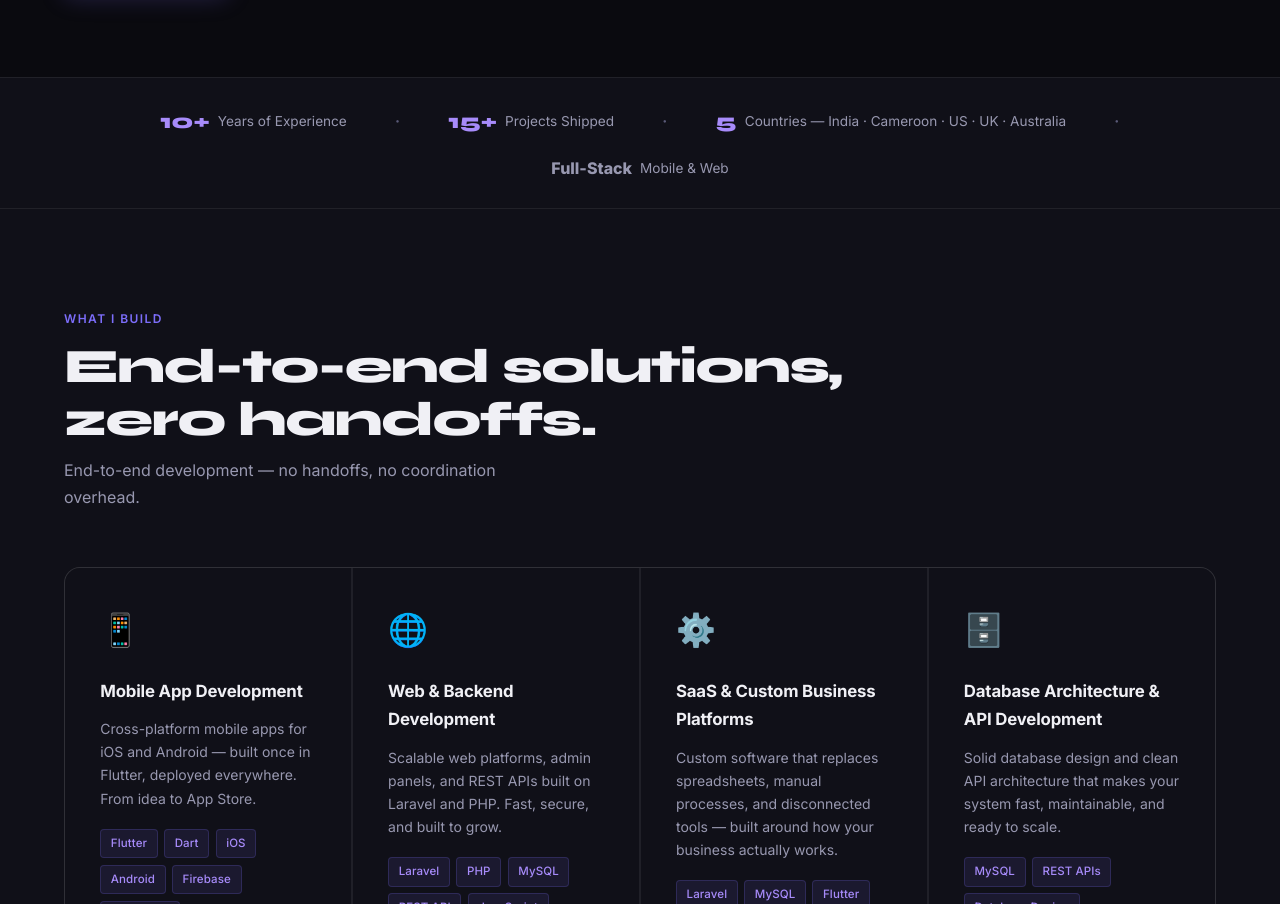
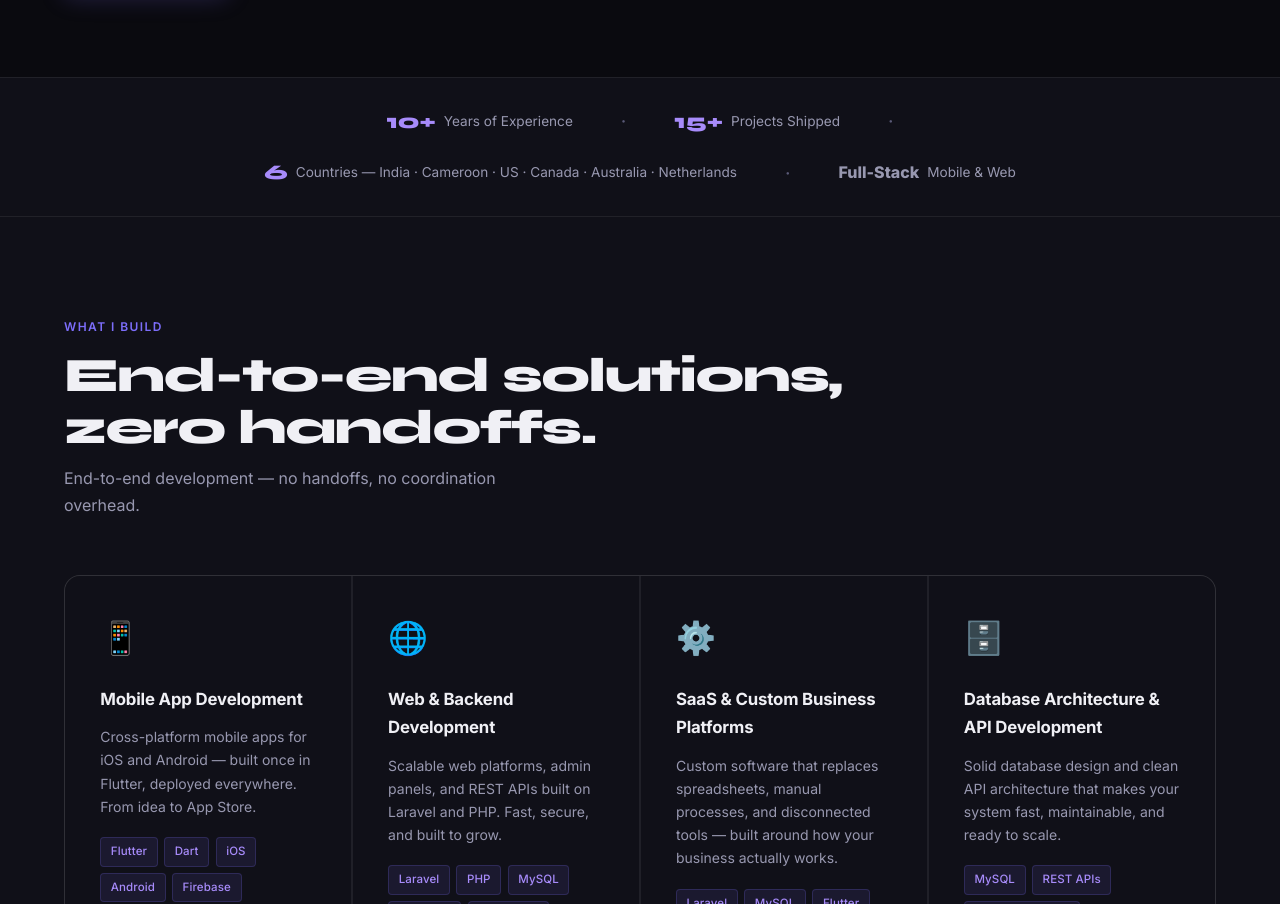
Before and after one commit to jatin160995/portfolio, a plain HTML site: page index.html in a window 1280 px wide. Shown: the part 807-1711 px from the top of the page. Drawn offline with Linux system fonts and the light colour scheme.

Commit message:
updated countries

```diff
--- a/index.html
+++ b/index.html
@@ -484,7 +484,7 @@
     <span class="proof-sep">·</span>
     <div class="proof-item"><span class="proof-num">15+</span><span class="proof-label">Projects Shipped</span></div>
     <span class="proof-sep">·</span>
-    <div class="proof-item"><span class="proof-num">5</span><span class="proof-label">Countries — India · Cameroon · US · UK · Australia</span></div>
+    <div class="proof-item"><span class="proof-num">6</span><span class="proof-label">Countries — India · Cameroon · US · Canada · Australia · Netherlands</span></div>
     <span class="proof-sep">·</span>
     <div class="proof-item"><span class="proof-num" style="font-size:1rem;color:var(--text2);font-family:Inter">Full-Stack</span><span class="proof-label">Mobile &amp; Web</span></div>
   </div>
```
